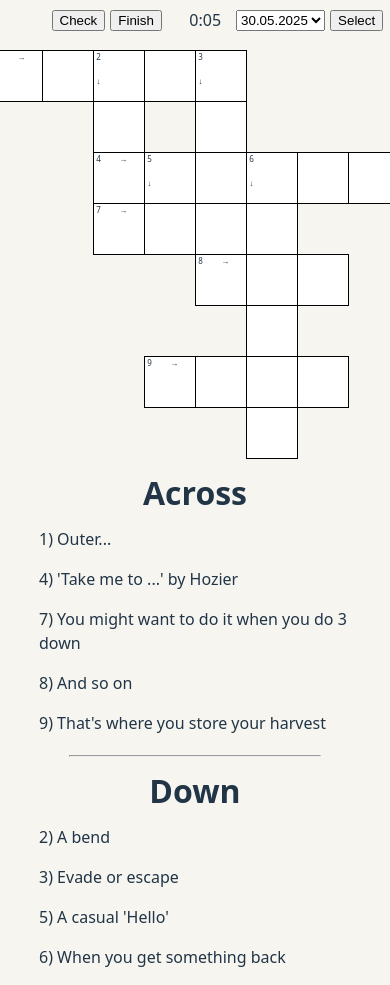
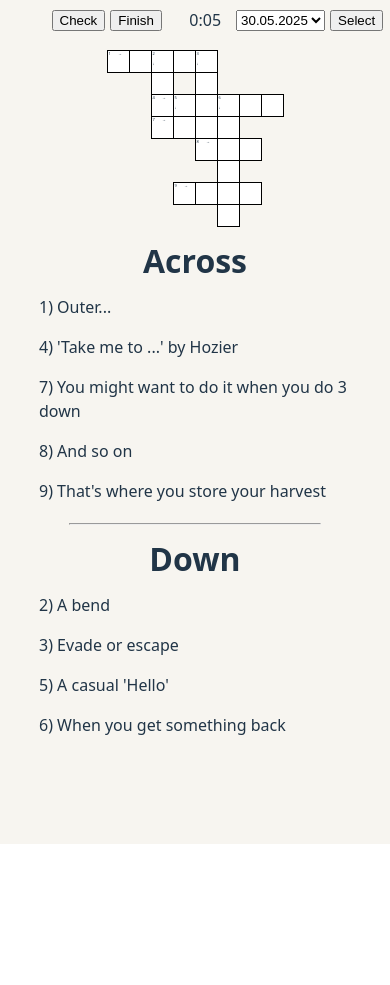
Before and after one commit to BUsuper/crossword-project, a React (Vite) app: page / in a window 390 px wide. After the commit the page ends 844 px from the top, so only its background shows below. Built offline with nearby package versions, Linux system fonts and the light colour scheme.

Commit message:
Use media queries for better responsive design: make the size of the crossword change proportionally to the viewport width

```diff
--- a/src/app/App.css
+++ b/src/app/App.css
@@ -15,8 +15,8 @@
   display: flex;
 }
 
-@media (max-width: 600px) {
+@media (max-width: 800px) {
     #crosswordWrapprer {
-        flex-direction: column; /* Stack components vertically */
+      flex-direction: column; /* Stack components vertically */
     }
 }
--- a/src/components/CrosswordCell/CrosswordCell.css
+++ b/src/components/CrosswordCell/CrosswordCell.css
@@ -1,26 +1,27 @@
 .CrosswordCell {
-    width: 50px;
-    height: 50px;
+    width: 4.5vw;
+    height: 4.5vw;
     background-color: white;
+    font-size: 10px;
 }
 
 .upperRow {
-    font-size: 8px;
+    font-size: 80%;
     display: flex;
     align-items: center;
-    height: 10px;
+    height: 20%;
 }
 
 .numberContainter {
-    height: 10px;
-    width: 10px;
+    height: 100%;
+    width: 20%;
     display: flex;
     justify-content: center;
 }
 
 .rightArrowContainer {
-    height: 10px;
-    width: 40px;
+    height: 100%;
+    width: 80%;
     display: flex;
     justify-content: center;
 }
@@ -28,22 +29,22 @@
 .bottomRow {
     display: flex;
     align-items: center;
-    height: 40px;
+    height: 80%;
 }
 
 .downArrowContainer {
-    font-size: 8px;
-    height: 40px;
-    width: 10px;
+    font-size: 80%;
+    height: 100%;
+    width: 20%;
     display: flex;
     justify-content: center;
     align-items: center;
 }
 
 .letterContainer {
-    font-size: 28px;
-    height: 30px;
-    width: 30px;
+    font-size: 260%;
+    height: 75%;
+    width: 60%;
     border: none;
     text-align: center;
 }
@@ -64,3 +65,34 @@
 .inSelectedList, .inSelectedList:disabled {
     background-color: #e6f7ff;
 }
+
+@media (min-width: 1100px) {
+    .CrosswordCell {
+        width: 50px;
+        height: 50px;
+    }
+}
+
+@media (max-width: 800px) {
+    .CrosswordCell {
+        width: 35px;
+        height: 35px;
+        font-size: 7px;
+    }
+}
+
+@media (max-width: 500px) {
+    .CrosswordCell {
+        width: 28px;
+        height: 28px;
+        font-size: 6px;
+    }
+}
+
+@media (max-width: 400px) {
+    .CrosswordCell {
+        width: 21px;
+        height: 21px;
+        font-size: 5px;
+    }
+}
--- a/src/components/QuestionsBlock/QuestionsBlock.css
+++ b/src/components/QuestionsBlock/QuestionsBlock.css
@@ -8,7 +8,7 @@
     text-align: left;
 }
 
-@media (max-width: 600px) {
+@media (max-width: 800px) {
     .question {
         margin-left: 0;
     }
```
